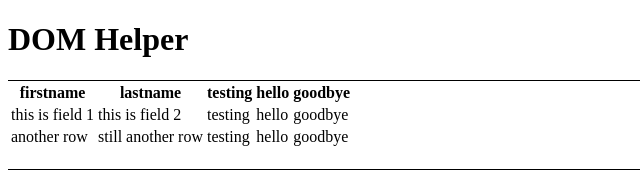
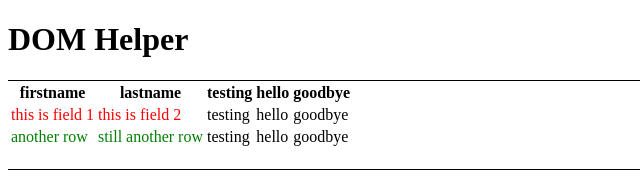
Before and after one commit to cefolger/DOMHelper, a plain HTML site: page dynamictable.html in a window 1280 px wide. Shown: the whole page, without its empty margins (0-640 px from the left). Drawn offline with nearby package versions, Linux system fonts and the light colour scheme.

Commit message:
added color transformation

```diff
--- a/dynamictable.html
+++ b/dynamictable.html
@@ -46,16 +46,14 @@
             		 .using($basic, columns, ['header'])
             		 /* generate row template */
             		 .generate('*[data-role="generate-row-column"]')
-		             .using($basic,columns, ['header'], function(element, value) {
+		             .using($basic,columns, ['header'], function(element, value, object) {
 		            	element.addClass(value);
 		             })
 		             /* generate each row */
 		             .generate('*[data-role="generate-row"]')
-		             .using($basic, ob, [
-		                'firstname',
-		                'lastname',
-		                'color'
-		            ]);
+		             .using($basic, ob, ['firstname', 'lastname', 'color'], function(element, value, object) {
+	            	 	element.css({'color': object.color});
+	             	  });
         });
     });
   </script>
--- a/lib/DOMHelper.js
+++ b/lib/DOMHelper.js
@@ -32,7 +32,7 @@ var DOMHelper = (function() {
             $element.html(html);
 
             if(operator) {
-            	operator($element, html);
+            	operator($element,html, object);
             }
         });
 
```
